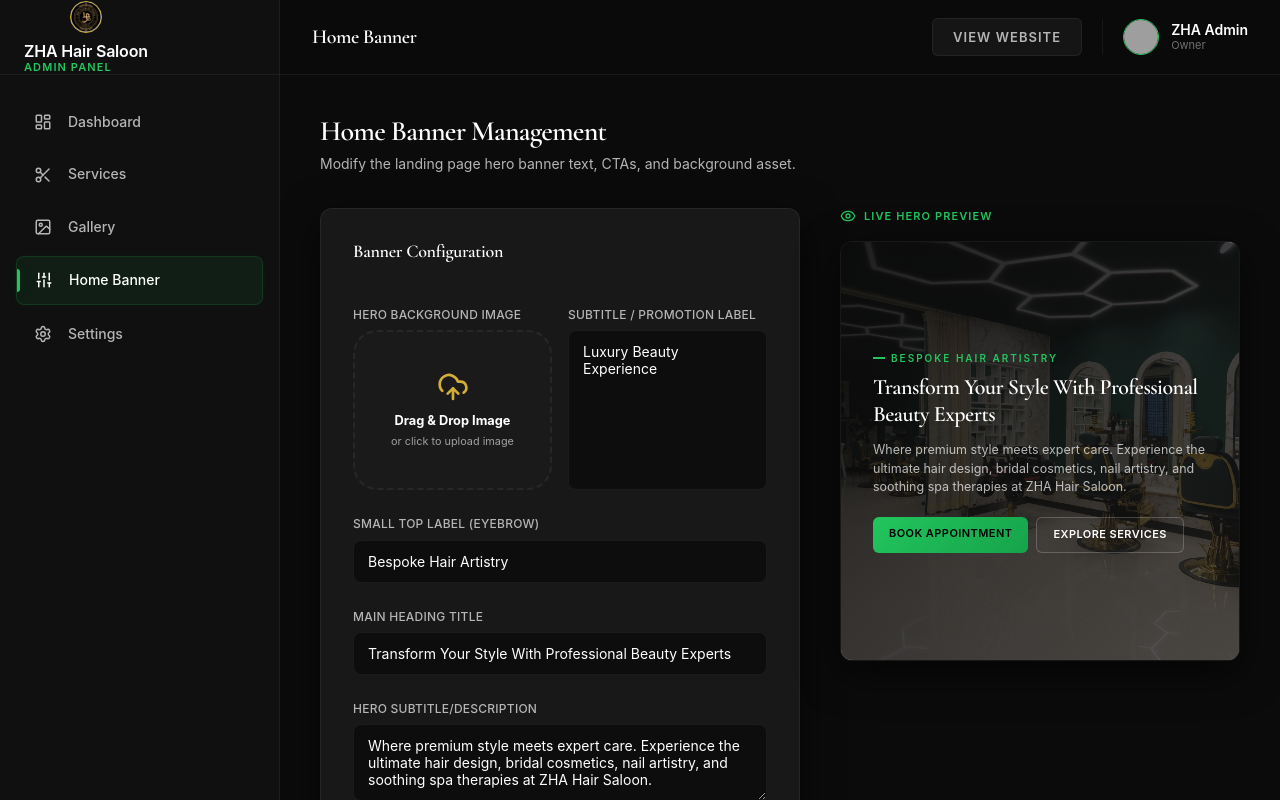
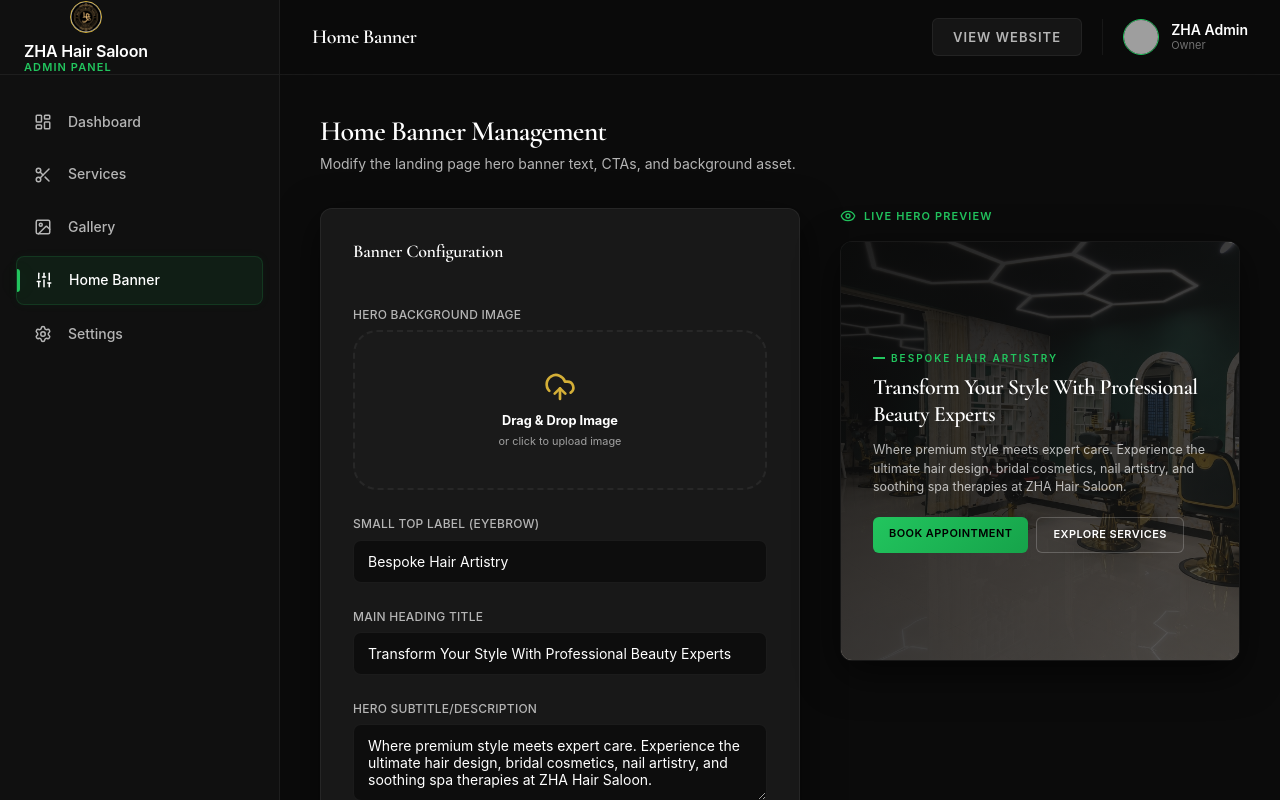
Before and after one commit to suryaprakash992005/Beauty_Parlour, a React (Vite) app: page /admin/banner in a window 1280 px wide. Shown: the top 800 px of the page. Built offline with nearby package versions, Linux system fonts and the light colour scheme; no server answers; the database is empty; sample sign-in values are in the browser's storage; grey boxes are pictures that could not be loaded.

Commit message:
remove_duplicate_subtitle_uploader_field_admin

```diff
--- a/src/pages/admin/AdminBanner.tsx
+++ b/src/pages/admin/AdminBanner.tsx
@@ -100,7 +100,7 @@
       const updated = await updateHomepageBanner({
         smallHeading: banner.smallHeading,
         mainHeading: banner.mainHeading,
-        subtitle: banner.subtitle,
+        subtitle: banner.description,
         description: banner.description,
         primaryBtn: banner.primaryBtn,
         secondaryBtn: banner.secondaryBtn,
@@ -140,7 +140,6 @@
         <form onSubmit={handleSave} className="admin-card" style={{ display: 'flex', flexDirection: 'column', gap: 'var(--space-lg)' }}>
           <h3 className="admin-card__title">Banner Configuration</h3>
 
-          <div style={{ display: 'grid', gridTemplateColumns: '1fr 1fr', gap: 'var(--space-md)' }}>
           {/* Image Upload Zone */}
           <div className="form-group">
             <label className="form-label">Hero Background Image</label>
@@ -194,21 +193,6 @@
                   <span style={{ fontSize: '0.68rem', color: '#22c55e', fontWeight: 600 }}>Ready to save</span>
                 </div>
               )}
-              </div>
-            </div>
-
-            {/* Subtitle / Promotion Label Input */}
-            <div className="form-group" style={{ display: 'flex', flexDirection: 'column', height: '100%' }}>
-              <label className="form-label" htmlFor="banner-subtitle">Subtitle / Promotion Label</label>
-              <textarea
-                id="banner-subtitle"
-                className="form-input"
-                value={banner.subtitle}
-                onChange={e => setBanner(prev => ({ ...prev, subtitle: e.target.value }))}
-                placeholder="e.g. Luxury Beauty Experience"
-                required
-                style={{ flex: 1, minHeight: '160px', resize: 'none', fontFamily: 'inherit' }}
-              />
             </div>
           </div>
 
```
Lines whose indentation alone changed are shown as unchanged.
